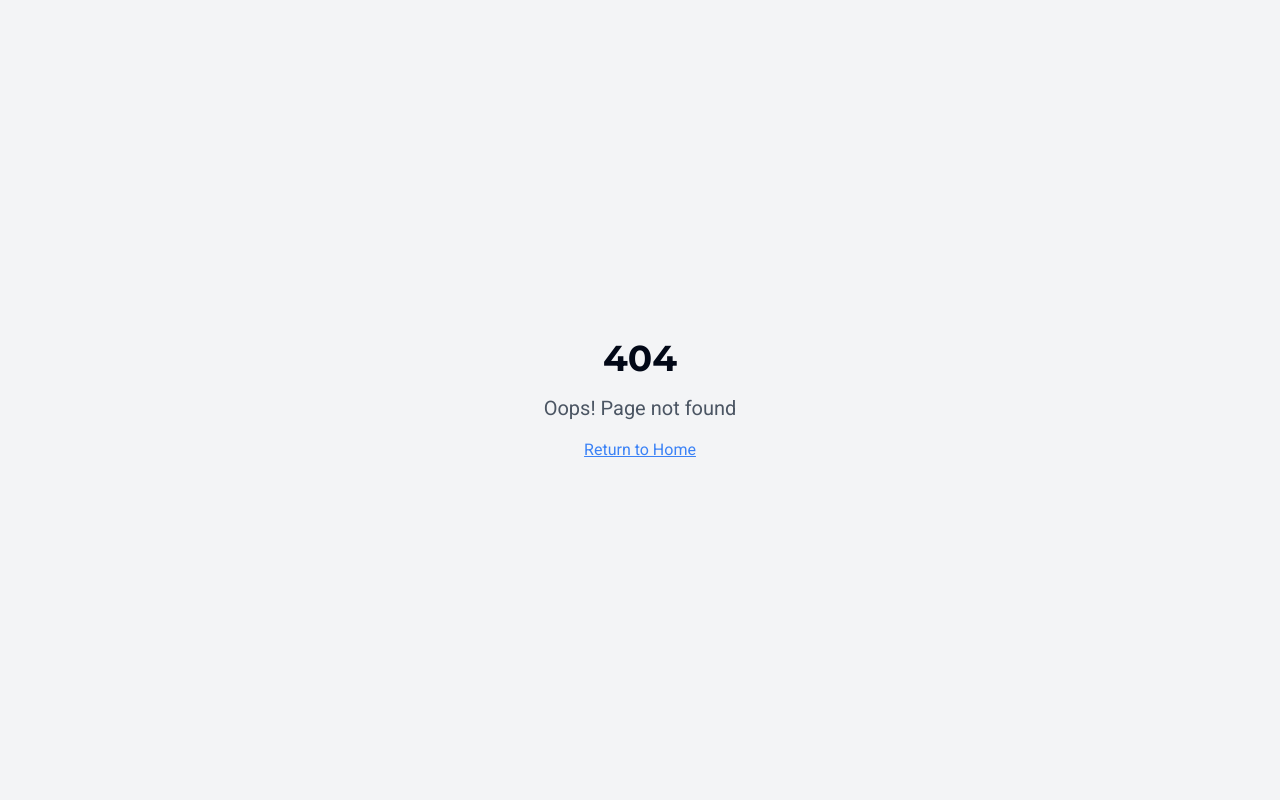
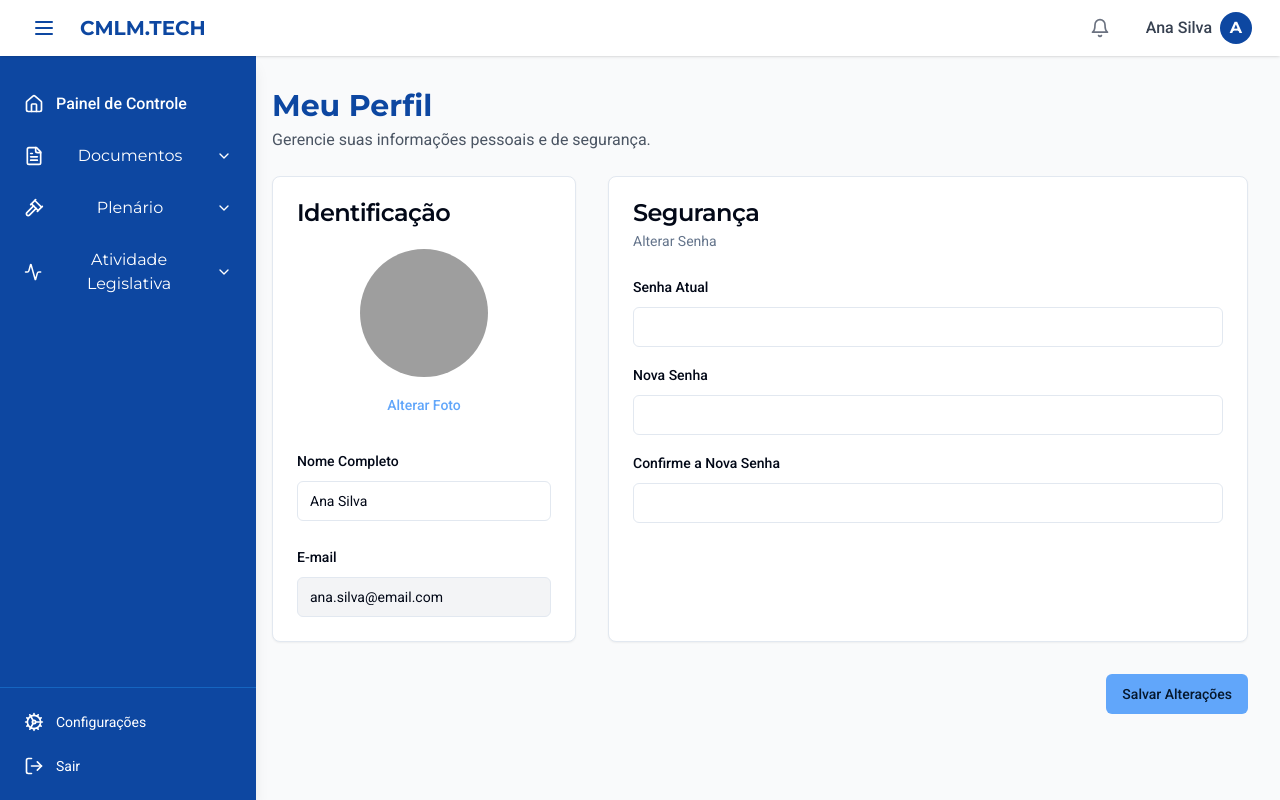
Before and after one commit to cmlm-tech/app, a React (Vite) app: page /perfil in a window 1280 px wide. Before the commit this address had no page. Built offline with nearby package versions, Linux system fonts and the light colour scheme; grey boxes are pictures that could not be loaded.

Commit message:
Add user profile page
Created the user profile page at `/perfil` with sections for "Identificação" and "Segurança", including fields for name, email, profile picture, and password management.

```diff
--- a/src/App.tsx
+++ b/src/App.tsx
@@ -22,6 +22,7 @@ import GerenciarPauta from "./pages/atividade-legislativa/pautas/GerenciarPauta"
 import DetalheLegislatura from "./pages/atividade-legislativa/DetalheLegislatura";
 import DetalheComissao from "./pages/plenario/comissoes/[id]";
 import Painel from "./pages/Painel";
+import MeuPerfil from "./pages/MeuPerfil";
 
 const queryClient = new QueryClient();
 
@@ -50,6 +51,7 @@ const App = () => (
           <Route path="/atividade-legislativa/legislaturas" element={<Legislaturas />} />
           <Route path="/atividade-legislativa/legislaturas/:legislaturaId" element={<DetalheLegislatura />} />
           <Route path="/configuracoes" element={<Configuracoes />} />
+          <Route path="/perfil" element={<MeuPerfil />} />
           {/* 404 */}
           <Route path="*" element={<NotFound />} />
         </Routes>
--- a/src/components/AppHeader.tsx
+++ b/src/components/AppHeader.tsx
@@ -40,9 +40,9 @@ export const AppHeader = () => {
               <ul className="py-1">
                 <li>
                   <Link
-                    to="#"
+                    to="/perfil"
                     className="flex items-center px-4 py-2 text-gray-700 hover:bg-gray-100 transition-colors text-sm"
-                    onClick={(e) => { e.preventDefault(); setDropdownOpen(false); }}
+                    onClick={() => setDropdownOpen(false)}
                   >
                     <User className="w-4 h-4 mr-2" /> Meu Perfil
                   </Link>
--- a/src/components/configuracoes/MeuPerfil.tsx
+++ /dev/null
@@ -1,60 +0,0 @@
-
-import { Button } from "@/components/ui/button";
-import { Input } from "@/components/ui/input";
-import { Label } from "@/components/ui/label";
-import { Avatar, AvatarFallback, AvatarImage } from "@/components/ui/avatar";
-import { Card, CardContent } from "@/components/ui/card";
-import { Separator } from "@/components/ui/separator";
-
-export const AbaMeuPerfil = () => {
-  return (
-    <Card>
-      <CardContent className="p-6">
-        <h2 className="text-2xl font-bold text-gov-blue-800 mb-6">Meu Perfil</h2>
-        <div className="space-y-6">
-          <div className="space-y-2">
-              <Label>Foto de Perfil</Label>
-              <div className="flex items-center gap-4">
-                  <Avatar className="h-20 w-20">
-                      <AvatarImage src="https://github.com/shadcn.png" alt="Foto do usuário" />
-                      <AvatarFallback>AS</AvatarFallback>
-                  </Avatar>
-                  <Button variant="outline">Alterar Foto</Button>
-              </div>
-          </div>
-          <div className="space-y-2">
-            <Label htmlFor="nome">Nome</Label>
-            <Input id="nome" defaultValue="Ana Silva" />
-          </div>
-          <div className="space-y-2">
-            <Label htmlFor="email-perfil">E-mail</Label>
-            <Input id="email-perfil" defaultValue="ana.silva@email.com" readOnly className="bg-gray-100" />
-          </div>
-
-          <Separator />
-
-          <div>
-              <h3 className="text-lg font-semibold text-gov-blue-800 mb-4">Alterar Senha</h3>
-              <div className="space-y-4">
-                  <div className="space-y-2">
-                      <Label htmlFor="senha-atual">Senha Atual</Label>
-                      <Input id="senha-atual" type="password" />
-                  </div>
-                  <div className="space-y-2">
-                      <Label htmlFor="nova-senha">Nova Senha</Label>
-                      <Input id="nova-senha" type="password" />
-                  </div>
-                  <div className="space-y-2">
-                      <Label htmlFor="confirmar-nova-senha">Confirmar Nova Senha</Label>
-                      <Input id="confirmar-nova-senha" type="password" />
-                  </div>
-              </div>
-          </div>
-        </div>
-        <div className="mt-8 flex justify-end">
-          <Button>Salvar Alterações do Perfil</Button>
-        </div>
-      </CardContent>
-    </Card>
-  );
-};
--- /dev/null
+++ b/src/pages/MeuPerfil.tsx
@@ -0,0 +1,74 @@
+
+import { AppLayout } from "@/components/AppLayout";
+import { Button } from "@/components/ui/button";
+import { Input } from "@/components/ui/input";
+import { Label } from "@/components/ui/label";
+import { Avatar, AvatarFallback, AvatarImage } from "@/components/ui/avatar";
+import { Card, CardContent, CardHeader, CardTitle, CardDescription } from "@/components/ui/card";
+
+const MeuPerfil = () => {
+  return (
+    <AppLayout>
+      <div className="mb-6">
+        <h1 className="text-3xl font-montserrat font-bold text-gov-blue-800">
+          Meu Perfil
+        </h1>
+        <p className="text-gray-600 mt-1">
+          Gerencie suas informações pessoais e de segurança.
+        </p>
+      </div>
+
+      <div className="grid grid-cols-1 md:grid-cols-3 gap-8">
+        <Card className="md:col-span-1">
+          <CardHeader>
+            <CardTitle>Identificação</CardTitle>
+          </CardHeader>
+          <CardContent className="space-y-6">
+            <div className="flex flex-col items-center space-y-2">
+              <Avatar className="h-32 w-32">
+                <AvatarImage src="https://github.com/shadcn.png" alt="Foto do usuário" />
+                <AvatarFallback>AS</AvatarFallback>
+              </Avatar>
+              <Button variant="link">Alterar Foto</Button>
+            </div>
+            <div className="space-y-2">
+              <Label htmlFor="nome">Nome Completo</Label>
+              <Input id="nome" defaultValue="Ana Silva" />
+            </div>
+            <div className="space-y-2">
+              <Label htmlFor="email-perfil">E-mail</Label>
+              <Input id="email-perfil" defaultValue="ana.silva@email.com" readOnly className="bg-gray-100" />
+            </div>
+          </CardContent>
+        </Card>
+
+        <Card className="md:col-span-2">
+          <CardHeader>
+            <CardTitle>Segurança</CardTitle>
+            <CardDescription>Alterar Senha</CardDescription>
+          </CardHeader>
+          <CardContent className="space-y-4">
+            <div className="space-y-2">
+              <Label htmlFor="senha-atual">Senha Atual</Label>
+              <Input id="senha-atual" type="password" />
+            </div>
+            <div className="space-y-2">
+              <Label htmlFor="nova-senha">Nova Senha</Label>
+              <Input id="nova-senha" type="password" />
+            </div>
+            <div className="space-y-2">
+              <Label htmlFor="confirmar-nova-senha">Confirme a Nova Senha</Label>
+              <Input id="confirmar-nova-senha" type="password" />
+            </div>
+          </CardContent>
+        </Card>
+      </div>
+
+      <div className="mt-8 flex justify-end">
+        <Button>Salvar Alterações</Button>
+      </div>
+    </AppLayout>
+  );
+};
+
+export default MeuPerfil;
```
